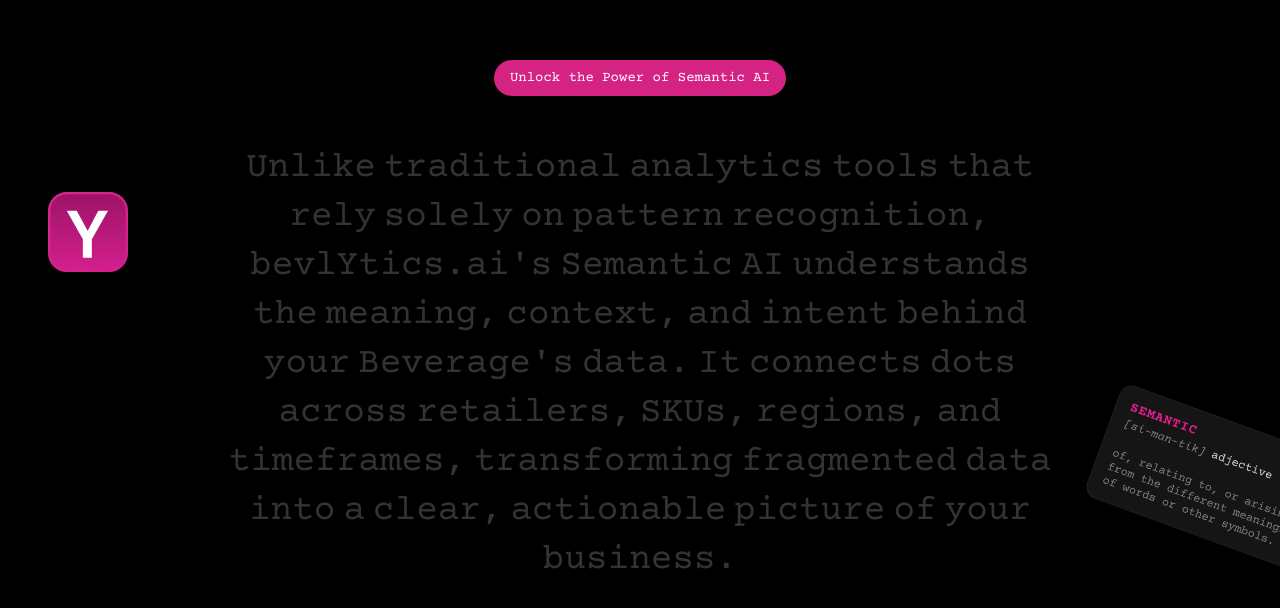
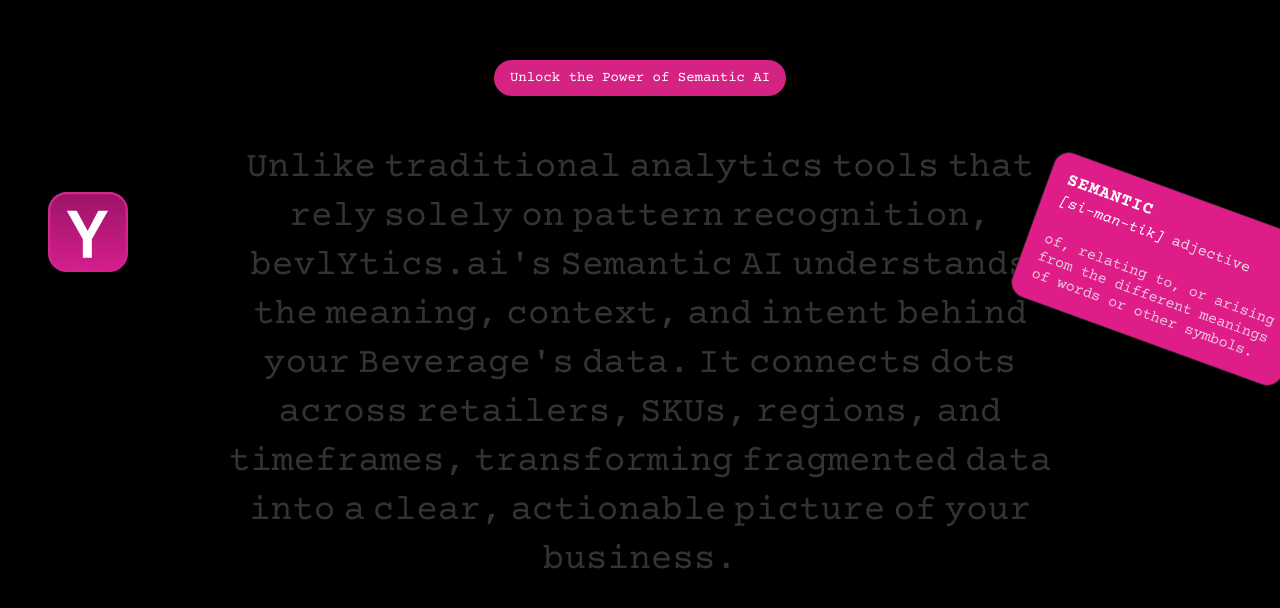
Before and after one commit to pkhanal012/Bevlytics, a Next.js app: page / in a window 1280 px wide. Shown: the part 878-1486 px from the top of the page. Built offline with nearby package versions, Linux system fonts and the light colour scheme.

Commit message:
Update semantic card positioning and image - Move below text, change to SVG format, adjust size and positioning

```diff
--- a/src/app/components/AnimatedText.tsx
+++ b/src/app/components/AnimatedText.tsx
@@ -98,15 +98,17 @@
         />
       </div>
 
-      {/* Semantic Card - Right side on desktop, bottom on mobile */}
-      <div className="absolute sm:-right-28 md:-right-58 bottom-12 sm:bottom-12 float-animation z-10 right-1/2 transform translate-x-1/2 sm:translate-x-0 sm:right-auto" style={{ animationDelay: '2s' }}>
+      {/* Semantic Card - Below the text */}
+      <div className="absolute -right-16 sm:-right-42 md:-right-56 top-22 sm:top-12 float-animation z-10" style={{ animationDelay: '2s' }}>
         <Image
-          src="/sementic_card.png"
+          src="/sementic_card.svg"
           alt="Semantic Card"
-          width={100}
-          height={100}
-          className="w-80 h-auto sm:w-96 md:w-[32rem] lg:w-56 transform rotate-[20deg] ml-10 sm:ml-10 ml-0"
+          width={250}
+          height={200}
+          className="w-[16rem] h-auto sm:w-[24rem] md:w-[24rem] lg:w-[18rem] transform rotate-[20deg] ml-10 sm:ml-10 ml-0"
           priority
+          quality={100}
+          unoptimized
         />
       </div>
 
```
Also changed, not shown: public/sementic_card.png, public/sementic_card.svg (added).
